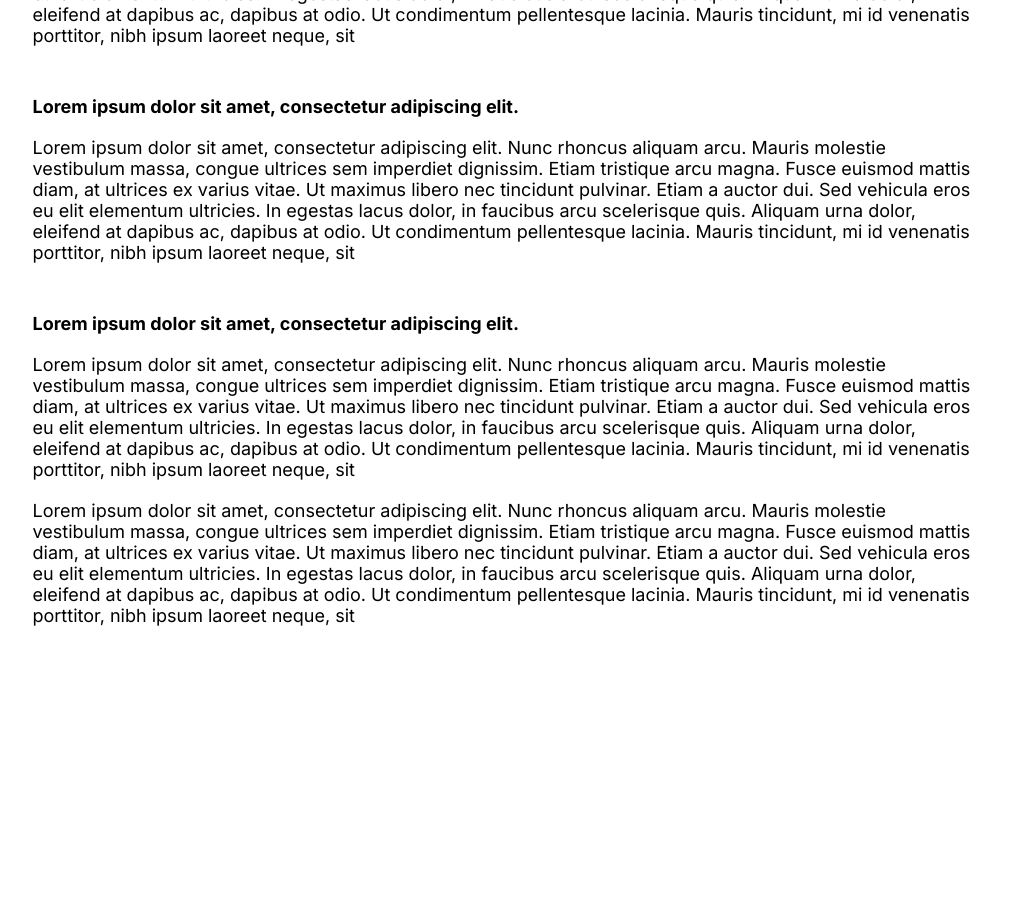
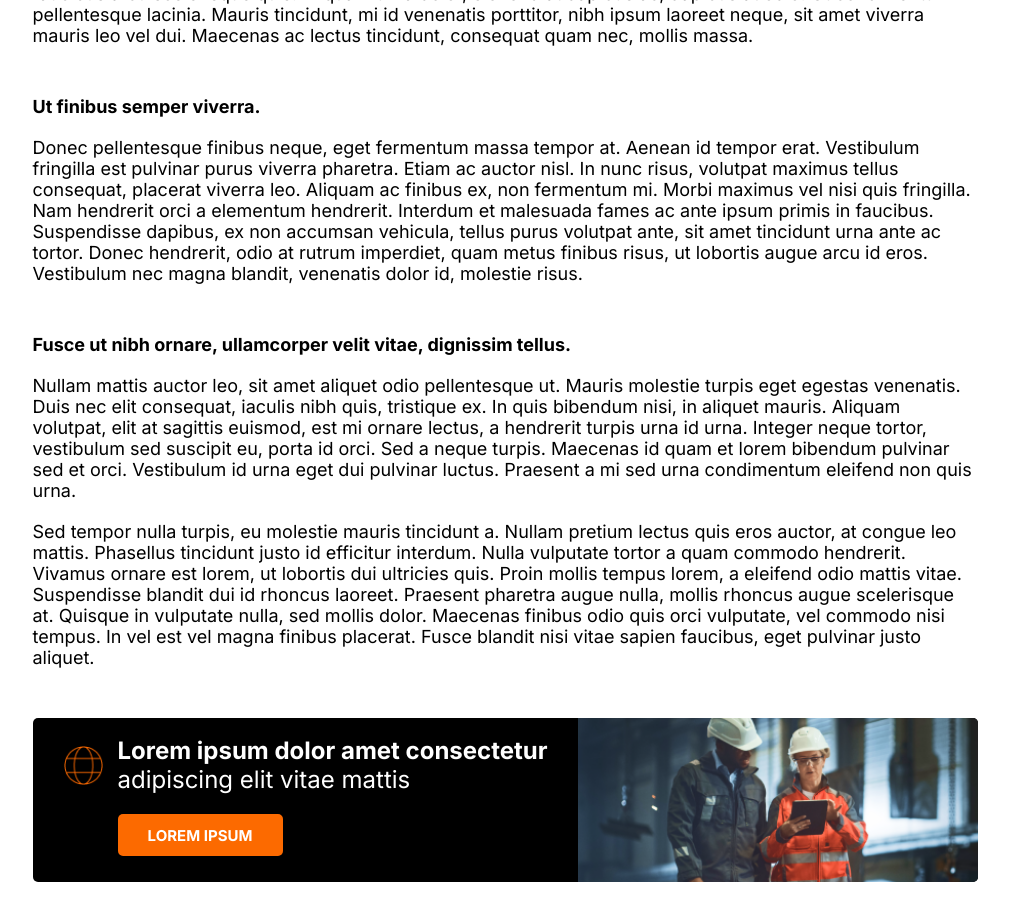
Before and after one commit to MichaelRodriguesss/Teste-Pratico, a Next.js app: page / in a window 1280 px wide. Shown: the part 920-1840 px from the top of the page, without its empty margins (135-1144 px from the left). Before the commit the page ends 1546 px from the top, so only its background shows below. Built offline with nearby package versions, Linux system fonts and the light colour scheme.

Commit message:
added the shutterstock image and text

```diff
--- a/src/pages/index.js
+++ b/src/pages/index.js
@@ -2,6 +2,8 @@ import Head from "next/head";
 import styles from "../styles/Home.module.scss";
 import Navbar from "../components/Navbar/Navbar";
 import Link from "next/link";
+import globalIcone from "../../public/images/ícone.png";
+import Image from "next/image";
 
 export default function Home() {
   return (
@@ -38,64 +40,93 @@ export default function Home() {
             <div className={styles.text}>
               <h2>Lorem ipsum dolor sit amet, consectetur adipiscing elit.</h2>
               <p>
-                Lorem ipsum dolor sit amet, consectetur adipiscing elit. Nunc
-                rhoncus aliquam arcu. Mauris molestie vestibulum massa, congue
-                ultrices sem imperdiet dignissim. Etiam tristique arcu magna.
-                Fusce euismod mattis diam, at ultrices ex varius vitae. Ut
-                maximus libero nec tincidunt pulvinar. Etiam a auctor dui. Sed
-                vehicula eros eu elit elementum ultricies. In egestas lacus
+                Nunc rhoncus aliquam arcu. Mauris molestie vestibulum massa,
+                congue ultrices sem imperdiet dignissim. Etiam tristique arcu
+                magna. Fusce euismod mattis diam, at ultrices ex varius vitae.
+                Ut maximus libero nec tincidunt pulvinar. Etiam a auctor dui.
+                Sed vehicula eros eu elit elementum ultricies. In egestas lacus
                 dolor, in faucibus arcu scelerisque quis. Aliquam urna dolor,
                 eleifend at dapibus ac, dapibus at odio. Ut condimentum
                 pellentesque lacinia. Mauris tincidunt, mi id venenatis
-                porttitor, nibh ipsum laoreet neque, sit
+                porttitor, nibh ipsum laoreet neque, sit amet viverra mauris leo
+                vel dui. Maecenas ac lectus tincidunt, consequat quam nec,
+                mollis massa.
               </p>
             </div>
 
             <div className={styles.text}>
-              <h2>Lorem ipsum dolor sit amet, consectetur adipiscing elit.</h2>
+              <h2>Ut finibus semper viverra.</h2>
               <p>
-                Lorem ipsum dolor sit amet, consectetur adipiscing elit. Nunc
-                rhoncus aliquam arcu. Mauris molestie vestibulum massa, congue
-                ultrices sem imperdiet dignissim. Etiam tristique arcu magna.
-                Fusce euismod mattis diam, at ultrices ex varius vitae. Ut
-                maximus libero nec tincidunt pulvinar. Etiam a auctor dui. Sed
-                vehicula eros eu elit elementum ultricies. In egestas lacus
-                dolor, in faucibus arcu scelerisque quis. Aliquam urna dolor,
-                eleifend at dapibus ac, dapibus at odio. Ut condimentum
-                pellentesque lacinia. Mauris tincidunt, mi id venenatis
-                porttitor, nibh ipsum laoreet neque, sit
+                Donec pellentesque finibus neque, eget fermentum massa tempor
+                at. Aenean id tempor erat. Vestibulum fringilla est pulvinar
+                purus viverra pharetra. Etiam ac auctor nisl. In nunc risus,
+                volutpat maximus tellus consequat, placerat viverra leo. Aliquam
+                ac finibus ex, non fermentum mi. Morbi maximus vel nisi quis
+                fringilla. Nam hendrerit orci a elementum hendrerit. Interdum et
+                malesuada fames ac ante ipsum primis in faucibus. Suspendisse
+                dapibus, ex non accumsan vehicula, tellus purus volutpat ante,
+                sit amet tincidunt urna ante ac tortor. Donec hendrerit, odio at
+                rutrum imperdiet, quam metus finibus risus, ut lobortis augue
+                arcu id eros. Vestibulum nec magna blandit, venenatis dolor id,
+                molestie risus.
               </p>
             </div>
 
             <div className={styles.text}>
-              <h2>Lorem ipsum dolor sit amet, consectetur adipiscing elit.</h2>
+              <h2>
+                Fusce ut nibh ornare, ullamcorper velit vitae, dignissim tellus.
+              </h2>
               <p>
-                Lorem ipsum dolor sit amet, consectetur adipiscing elit. Nunc
-                rhoncus aliquam arcu. Mauris molestie vestibulum massa, congue
-                ultrices sem imperdiet dignissim. Etiam tristique arcu magna.
-                Fusce euismod mattis diam, at ultrices ex varius vitae. Ut
-                maximus libero nec tincidunt pulvinar. Etiam a auctor dui. Sed
-                vehicula eros eu elit elementum ultricies. In egestas lacus
-                dolor, in faucibus arcu scelerisque quis. Aliquam urna dolor,
-                eleifend at dapibus ac, dapibus at odio. Ut condimentum
-                pellentesque lacinia. Mauris tincidunt, mi id venenatis
-                porttitor, nibh ipsum laoreet neque, sit
+                Nullam mattis auctor leo, sit amet aliquet odio pellentesque ut.
+                Mauris molestie turpis eget egestas venenatis. Duis nec elit
+                consequat, iaculis nibh quis, tristique ex. In quis bibendum
+                nisi, in aliquet mauris. Aliquam volutpat, elit at sagittis
+                euismod, est mi ornare lectus, a hendrerit turpis urna id urna.
+                Integer neque tortor, vestibulum sed suscipit eu, porta id orci.
+                Sed a neque turpis. Maecenas id quam et lorem bibendum pulvinar
+                sed et orci. Vestibulum id urna eget dui pulvinar luctus.
+                Praesent a mi sed urna condimentum eleifend non quis urna.
               </p>
 
               <p>
-                Lorem ipsum dolor sit amet, consectetur adipiscing elit. Nunc
-                rhoncus aliquam arcu. Mauris molestie vestibulum massa, congue
-                ultrices sem imperdiet dignissim. Etiam tristique arcu magna.
-                Fusce euismod mattis diam, at ultrices ex varius vitae. Ut
-                maximus libero nec tincidunt pulvinar. Etiam a auctor dui. Sed
-                vehicula eros eu elit elementum ultricies. In egestas lacus
-                dolor, in faucibus arcu scelerisque quis. Aliquam urna dolor,
-                eleifend at dapibus ac, dapibus at odio. Ut condimentum
-                pellentesque lacinia. Mauris tincidunt, mi id venenatis
-                porttitor, nibh ipsum laoreet neque, sit
+                Sed tempor nulla turpis, eu molestie mauris tincidunt a. Nullam
+                pretium lectus quis eros auctor, at congue leo mattis. Phasellus
+                tincidunt justo id efficitur interdum. Nulla vulputate tortor a
+                quam commodo hendrerit. Vivamus ornare est lorem, ut lobortis
+                dui ultricies quis. Proin mollis tempus lorem, a eleifend odio
+                mattis vitae. Suspendisse blandit dui id rhoncus laoreet.
+                Praesent pharetra augue nulla, mollis rhoncus augue scelerisque
+                at. Quisque in vulputate nulla, sed mollis dolor. Maecenas
+                finibus odio quis orci vulputate, vel commodo nisi tempus. In
+                vel est vel magna finibus placerat. Fusce blandit nisi vitae
+                sapien faucibus, eget pulvinar justo aliquet.
               </p>
             </div>
           </div>
+        </section>
+        <section className={styles.shutterstock}>
+          <div className={styles.shutterstockContainer}>
+            <Image
+              src={globalIcone}
+              width={39}
+              height={39}
+              alt="Global Image"
+              className={styles.globalIcone}
+            />
+            <div className={styles.imageText}>
+              <h2>Lorem ipsum dolor amet consectetur</h2>
+              <p>adipiscing elit vitae mattis</p>
+              <ul>
+                <Link href="#">
+                  <li>Lorem ipsum</li>
+                </Link>
+              </ul>
+            </div>
+          </div>
+          <div className={styles.shutterstockImage} />
+        </section>
+        <section>
+          <div></div>
         </section>
       </main>
     </div>
--- a/src/styles/Home.module.scss
+++ b/src/styles/Home.module.scss
@@ -2,9 +2,11 @@
   display: flex;
   justify-content: center;
   margin-top: 5rem;
-
+  padding: 0 2rem;
   .principalImage {
     background-image: url("/images/imagemPrincipal.png");
+    background-position: center;
+    background-repeat: no-repeat;
     height: 39rem;
     width: 116rem;
     border-radius: 0.5rem;
@@ -13,6 +15,12 @@
 
 .main {
   margin-top: 5rem;
+  display: flex;
+  flex-direction: column;
+  gap: 5rem;
+  align-items: center;
+  margin-bottom: 2rem;
+  padding: 0 2rem;
 
   .tagContainer {
     ul {
@@ -46,11 +54,8 @@
   .section {
     margin: 0 auto;
     max-width: 94.5rem;
-    height: 8.7rem;
 
     .sectionContainer {
-      margin-top: 5rem;
-
       h1 {
         font-weight: 700;
         font-size: 3.4rem;
@@ -73,4 +78,95 @@
       }
     }
   }
+
+  .shutterstock {
+    display: flex;
+    background-color: var(--background-image);
+    border-radius: 0.5rem;
+    max-width: 94.5rem;
+    min-height: 16rem;
+    justify-content: space-between;
+    width: 100%;
+
+    @media (max-width: 768px) {
+      flex-direction: column;
+      align-items: center;
+    }
+
+    .globalIcone {
+      margin-top: 1rem;
+    }
+    .shutterstockImage {
+      background-image: url("/images/shutterstock.png");
+      min-height: 16rem;
+      width: 40rem;
+      border-radius: 0px 0.5rem 0.5rem 0px;
+      background-repeat: no-repeat;
+      background-position: center;
+      background-size: cover;
+
+      @media (max-width: 768px) {
+        width: 100%;
+        border-radius: 0px 0 0.5rem 0.5rem;
+      }
+    }
+
+    .shutterstockContainer {
+      display: flex;
+      padding: 1.8rem 1.8rem 2.6rem 3.1rem;
+      gap: 1.5rem;
+
+      @media (max-width: 768px) {
+        flex-direction: column;
+        align-items: center;
+      }
+
+      .imageText {
+        display: flex;
+        flex-direction: column;
+        align-items: flex-start;
+        color: var(--white-textColor);
+
+        @media (max-width: 768px) {
+          text-align: center;
+          align-items: center;
+        }
+
+        h2,
+        p {
+          font-size: 2.4rem;
+          font-weight: 800;
+        }
+
+        p {
+          font-weight: 100;
+        }
+
+        ul {
+          list-style: none;
+          text-transform: uppercase;
+          a {
+            margin-top: 2rem;
+            display: flex;
+            justify-content: center;
+            align-items: center;
+            font-size: 2.4rem;
+            font-weight: 700;
+            line-height: 1.9rem;
+            border-radius: 0.5rem;
+            color: var(--white-textColor);
+            background-color: var(--background-button);
+            text-decoration: none;
+            width: 16.5rem;
+            height: 4.2rem;
+
+            &:hover {
+              filter: opacity(0.9);
+              transition: all 0.3s ease-in-out;
+            }
+          }
+        }
+      }
+    }
+  }
 }
--- a/src/styles/globals.scss
+++ b/src/styles/globals.scss
@@ -16,4 +16,5 @@ body {
   --black-textColor: #1c1c1c;
   --background-button: #fc6a00;
   --border-color: #a6a6a6;
+  --background-image: #000000;
 }
```
Also changed, not shown: public/images/Ícone.png (added).
